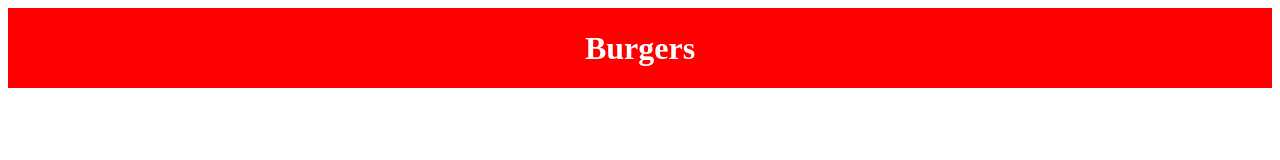
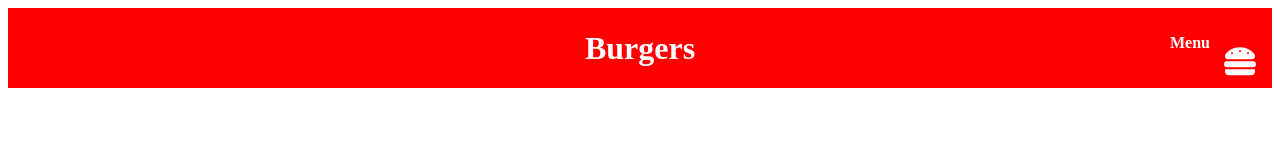
Before and after one commit to NicholasJardine/react-restaurant-template, a React (Create React App) app: page / in a window 1280 px wide. Shown: the top 160 px of the page. Built offline with nearby package versions, Linux system fonts and the light colour scheme.

Commit message:
Burger is in

```diff
--- a/src/components/Navbar/NavbarElements.js
+++ b/src/components/Navbar/NavbarElements.js
@@ -1,5 +1,6 @@
 import styled from 'styled-components'
 import {NavLink as Link } from 'react-router-dom'
+import {FaHamburger} from 'react-icons/fa'
 export const Nav = styled.nav`
     background:red;
     height:80px;
@@ -21,3 +22,23 @@ cursor:pointer;
     left:25px;
 }
 `;
+
+export const NavIcon = styled.div`
+    display:block;
+    position:absolute;
+    top:0;
+    right:0;
+    cursor:pointer;
+    color:#fff;
+
+    p{
+        transform: translate(-175%, 100%);
+        font-weight:bold;
+
+    }
+`;
+
+export const Bars = styled(FaHamburger)`
+    font-size: 2rem;
+    transform: translate(-50%, -15%);
+`
--- a/src/components/Navbar/index.js
+++ b/src/components/Navbar/index.js
@@ -1,11 +1,15 @@
 import React from 'react'
-import { Nav, NavLink } from './NavbarElements'
+import { Nav, NavLink, Bars, NavIcon } from './NavbarElements'
 
 const Navbar = () => {
     return (
         <>
           <Nav>
               <NavLink to='/' >Burgers</NavLink>
+              <NavIcon>
+                  <p>Menu</p>
+                  <Bars></Bars>
+              </NavIcon>
           </Nav>
         </>
     )
```
